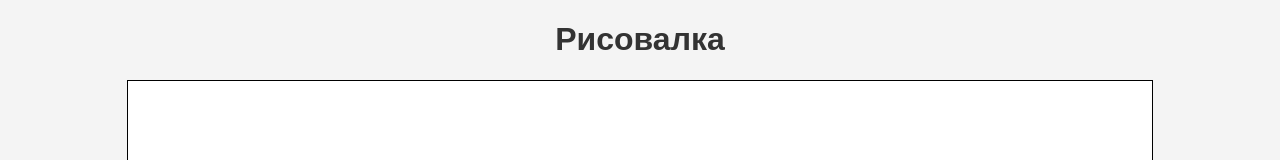
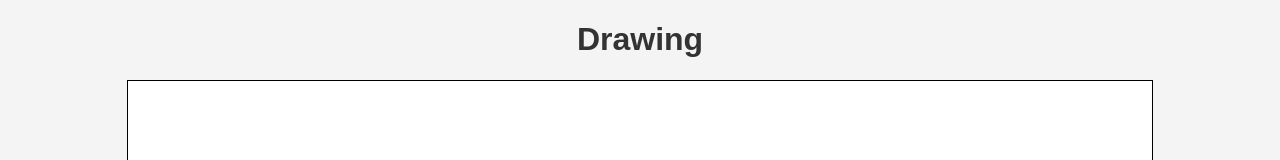
Before and after one commit to rodge122/paint, a plain HTML site: page index.html in a window 1280 px wide. Shown: the top 160 px of the page. Drawn offline with Linux system fonts and the light colour scheme.

Commit message:
Update index.html

```diff
--- a/index.html
+++ b/index.html
@@ -3,11 +3,11 @@
 <head>
     <meta charset="UTF-8">
     <meta name="viewport" content="width=device-width, initial-scale=1.0">
-    <title>Рисовалка</title>
+    <title>drawing</title>
     <link rel="stylesheet" href="styles.css">
 </head>
 <body>
-    <h1>Рисовалка</h1>
+    <h1>Drawing</h1>
     <canvas id="canvas"></canvas>
     <div class="controls">
         <label for="color">Цвет:</label>
```
